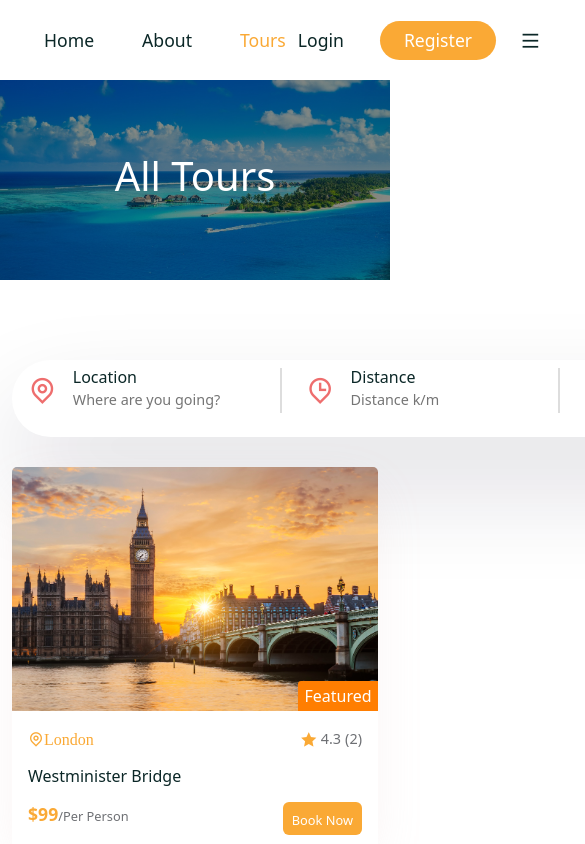
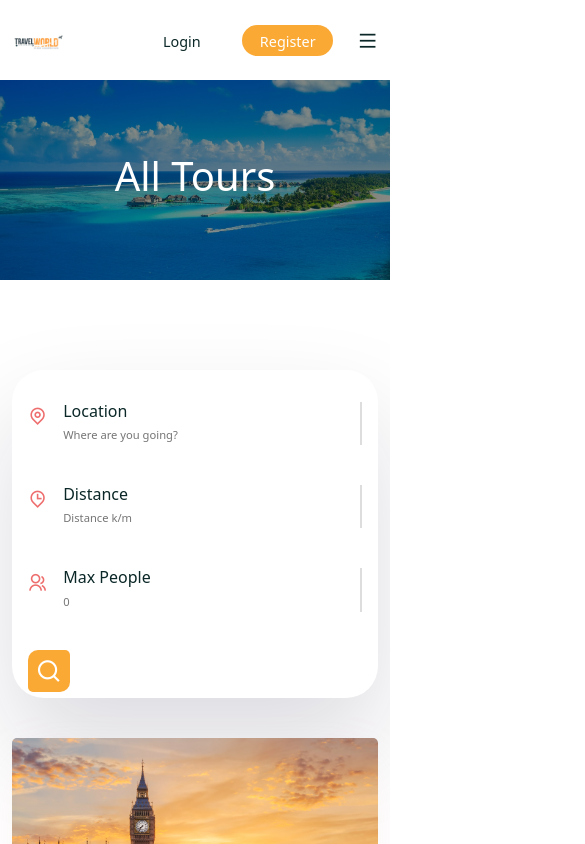
Before and after one commit to shuence/TravelWorld, a React (Create React App) app: page /tours in a window 390 px wide. Shown: the top 844 px of the page, 585 px wide, since content can reach past the window. Built offline with nearby package versions, Linux system fonts and the light colour scheme; a web font is replaced by a local one.

Commit message:
Added Mobile Responsiveness

```diff
--- a/package.json
+++ b/package.json
@@ -3,6 +3,7 @@
   "version": "0.1.0",
   "private": true,
   "dependencies": {
+    "@babel/plugin-proposal-private-property-in-object": "^7.21.11",
     "@testing-library/jest-dom": "^5.16.5",
     "@testing-library/react": "^13.4.0",
     "@testing-library/user-event": "^13.5.0",
@@ -24,7 +25,6 @@
     "build": "react-scripts build",
     "start": "node server.js"
   },
-
   "eslintConfig": {
     "extends": [
       "react-app",
--- a/src/App.css
+++ b/src/App.css
@@ -85,3 +85,18 @@ ul {
   font-size: 1.7rem;
   color: var(--heading-color);
 }
+
+
+@media only screen and (max-width: 992px) {
+  .primary__btn a, .secondary__btn a{
+    font-size: 0.9rem;
+  }
+
+  .primary__btn, .secondary__btn, .btn-dark{
+    padding: 0.2rem 1.1rem !important;
+  }
+
+  section{
+    padding: 40px 0px;
+  }
+  }
--- a/src/Component/Header/Header.jsx
+++ b/src/Component/Header/Header.jsx
@@ -1,30 +1,28 @@
-import React from 'react'
-import { useRef, useEffect } from 'react'
-import {Container,Row, Button} from 'reactstrap'
-import { NavLink,Link } from 'react-router-dom'
-import logo from '../../assets/images/logo.png'
-import './header.css'
+import React from "react";
+import { useRef, useEffect } from "react";
+import { Container, Row, Button } from "reactstrap";
+import { NavLink, Link } from "react-router-dom";
+import logo from "../../assets/images/logo.png";
+import "./header.css";
 
-const nav__links=[
+const nav__links = [
   {
-        path:'/',
-        display:'Home'
+    path: "/",
+    display: "Home",
   },
   {
-        path:'/about',
-        display:'About'
+    path: "/about",
+    display: "About",
   },
   {
-        path:'/tours',
-        display:'Tours'
-    }
-]
-
-
+    path: "/tours",
+    display: "Tours",
+  },
+];
 
 const Header = () => {
-
-    const headerRef = useRef(null)
+  const headerRef = useRef(null);
+  const menuRef = useRef(null);
 
   const stickyHeaderFunc = () => {
     window.addEventListener("scroll", () => {
@@ -41,58 +39,62 @@ const Header = () => {
     });
   };
 
-
-    useEffect(() =>{
+  useEffect(() => {
     stickyHeaderFunc();
     return window.removeEventListener("scroll", stickyHeaderFunc);
-    })
+  });
 
+  const toggleMenu = () => menuRef.current.classList?.toggle("show__menu");
 
   return (
-    <header className='header' ref={headerRef}>
+    <header className="header" ref={headerRef}>
       <Container>
         <Row>
-                <div className='nav__wrapper d-flex align-items-center justify-content-between'>
+          <div className="nav__wrapper d-flex align-items-center justify-content-between">
             {/* Logo*/}
-                    <div className='logo'>
-                        <img src={logo} alt='' />
+            <div className="logo">
+              <Link to="/"><img src={logo} alt="" /></Link>
             </div>
             {/*Menu start */}
-                    <div className='navigation'>
-                        <ul className='menu d-flex align-items-center gap-5'>
-                            {nav__links.map((item, index)=>{
-                                return(
-                                    <li className='nav__item' key={index}>
-                                        <NavLink to={item.path}
-                                            className={navClass => navClass.isActive ? "active__link" : ""}>
+            <div className="navigation" ref={menuRef} onClick={toggleMenu}>
+              <ul className="menu d-flex align-items-center gap-5">
+                {nav__links.map((item, index) => {
+                  return (
+                    <li className="nav__item" key={index}>
+                      <NavLink
+                        to={item.path}
+                        className={(navClass) =>
+                          navClass.isActive ? "active__link" : ""
+                        }
+                      >
                         {item.display}
                       </NavLink>
                     </li>
-                                )
+                  );
                 })}
               </ul>
             </div>
 
-                    <div className='nav__right d-flex align-items-center gap-4'>
-                        <div className='nav__btns d-flex align-items-center gap-4'>
-                            <Button className='btn secondary__btn'>
-                                <Link to='/login'>Login</Link>
+            <div className="nav__right d-flex align-items-center gap-4">
+              <div className="nav__btns d-flex align-items-center gap-4">
+                <Button className="btn secondary__btn">
+                  <Link to="/login">Login</Link>
                 </Button>
-                            <Button className='btn primary__btn'>
-                                <Link to='/register'>Register</Link>
+                <Button className="btn primary__btn">
+                  <Link to="/register">Register</Link>
                 </Button>
               </div>
 
-                        <span className='mobile__menu'>
-                            <i className='ri-menu-line'></i>
+              <span className="mobile__menu" onClick={toggleMenu}>
+                <i className="ri-menu-line"></i>
               </span>
+
             </div>
-
           </div>
         </Row>
       </Container>
     </header>
-  )
-}
+  );
+};
 
-export default Header
+export default Header;
--- a/src/Component/Header/header.css
+++ b/src/Component/Header/header.css
@@ -1,14 +1,14 @@
-.header{
+.header {
     width: 100%;
     height: 80px;
     line-height: 80px;
   }
 
-.logo img{
+  .logo img {
     width: 30%;
   }
 
-.menu{
+  .menu {
     margin-bottom: 0;
   }
 
@@ -23,16 +23,17 @@
     color: inherit;
   }
 
-.nav__item a.active__link{
+  .nav__item a.active__link {
     color: var(--secondary-color);
   }
 
-.mobile__menu{
+  .mobile__menu {
     font-size: 1.3rem;
     color: var(--heading-color);
+    display: none;
   }
 
-.sticky__header{
+  .sticky__header {
     width: 100%;
     height: 80px;
     line-height: 80px;
@@ -41,5 +42,61 @@
     top: 0;
     z-index: 999;
     left: 0;
-    box-shadow: 3px 3px 8px -3px #ddd
+    box-shadow: 3px 3px 8px -3px #ddd;
   }
+
+  @media only screen and (max-width: 992px) {
+    .logo img {
+      width: 40%;
+    }
+
+    .navigation {
+      width: 100%;
+      height: 100%;
+      position: fixed;
+      top: 0;
+      left: 0;
+      background: rgba(0, 0, 0, 0.411);
+      z-index: 999;
+      display: none;
+    }
+
+    .menu {
+      position: absolute;
+      top: 0;
+      right: 0;
+      width: calc(100% - 75%);
+      height: 100%;
+      background: #fff;
+      flex-direction: column;
+      line-height: 1rem;
+      justify-content: center;
+      z-index: 9999;
+      animation-name: slideInRight;
+      animation-duration: 0.3s;
+      animation-fill-mode: forwards;
+    }
+
+    .show__menu {
+      display: block;
+    }
+
+    .mobile__menu {
+      display: block;
+    }
+  }
+
+  @keyframes slideInRight {
+    from {
+      transform: translateX(100%);
+    }
+    to {
+      transform: translateX(0);
+    }
+  }
+
+  @media only screen and (max-width: 576px) {
+    .navigation{
+      width: 100%;
+    }
+  }
--- a/src/Pages/Home.jsx
+++ b/src/Pages/Home.jsx
@@ -43,7 +43,7 @@ const Home = () => {
             </div>
           </Col>
           <Col lg="2">
-            <div className="hero__img-box mt-4">
+            <div className="hero__img-box video-box mt-4">
               <video src={heroVideo} alt="" autoPlay controls loop muted />
             </div>
           </Col>
--- a/src/Services/ServiceList.jsx
+++ b/src/Services/ServiceList.jsx
@@ -35,7 +35,7 @@ const ServiceList = () => {
         {
               <Row>
               {serviceData.map((item, index) => (
-                <Col lg="3" key={index}>
+                <Col lg="3" md="6" sm="12" className='mb-4' key={index}>
                   <ServiceCard item={item} />
                 </Col>
               ))}
--- a/src/Shared/searchbar.css
+++ b/src/Shared/searchbar.css
@@ -38,3 +38,47 @@
     border-radius: 10px 5px 10px 5px;
     cursor: pointer;
 }
+
+@media only screen and (max-width: 992px) {
+    .search__bar{
+        width: 100%;
+        border-radius: 2rem;
+        padding-top: 2rem;
+
+    }
+
+    .search__bar form{
+        flex-wrap: wrap;
+    }
+
+    .search__bar form .form__group{
+        width:48%;
+    }
+}
+
+
+@media only screen and (max-width: 576px) {
+    .search__bar{
+        width: 100%;
+    }
+
+    .search__bar form{
+        flex-wrap: wrap;
+    }
+
+    .search__bar form .form__group{
+        width:100%;
+    }
+
+    .form__group input{
+        font-size: 0.7rem;
+    }
+
+    .form__group span{
+        font-size: 1.2rem;
+        border-radius: 2rem solid black;
+    }
+    .form__group h6{
+        font-size: 1rem;
+    }
+}
--- a/src/styles/Home.css
+++ b/src/styles/Home.css
@@ -112,3 +112,31 @@
     font-size: 2.3rem;
     margin-top: 1rem;
 }
+
+@media only screen and (max-width: 992px) {
+    .hero__content h1{
+        font-size: 2.7rem;
+    }
+
+    .hero__img-box{
+        display: none;
+    }
+
+    .video-box{
+        display: block;
+    }
+
+    .services__title{
+        font-size: 2rem;
+    }
+}
+
+@media only screen and (max-width: 576px) {
+    .hero__content h1{
+        font-size: 1.8rem;
+    }
+
+    .services__title{
+        font-size: 1.5rem;
+    }
+}
```
Also changed, not shown: src/Services/Servicecard.css (line endings or trailing spaces), 1 other file (tests, documents, lock files or other folders). Lines whose indentation alone changed are shown as unchanged.
